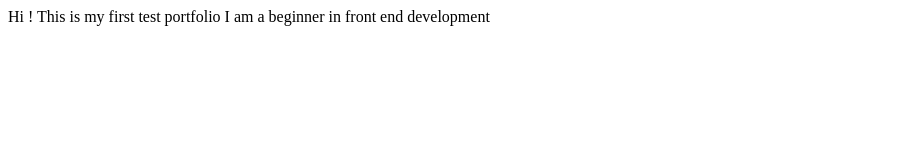
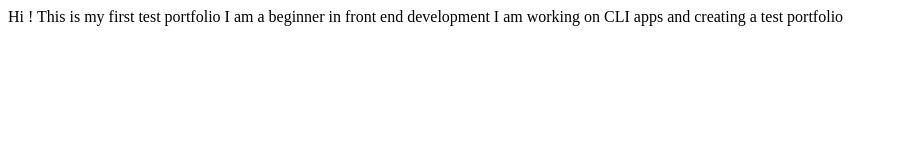
Before and after one commit to OmkarDevadiga/Test-portfolio, a plain HTML site: page index.html in a window 1280 px wide. Shown: the whole page, without its empty margins (0-898 px from the left). Drawn offline with Linux system fonts and the light colour scheme.

Commit message:
update project details

```diff
--- a/index.html
+++ b/index.html
@@ -9,5 +9,7 @@
 <body>
     Hi ! This is my first test portfolio
     I am a beginner in front end development
+
+    I am working on CLI apps and creating a test portfolio
 </body>
 </html>
```
